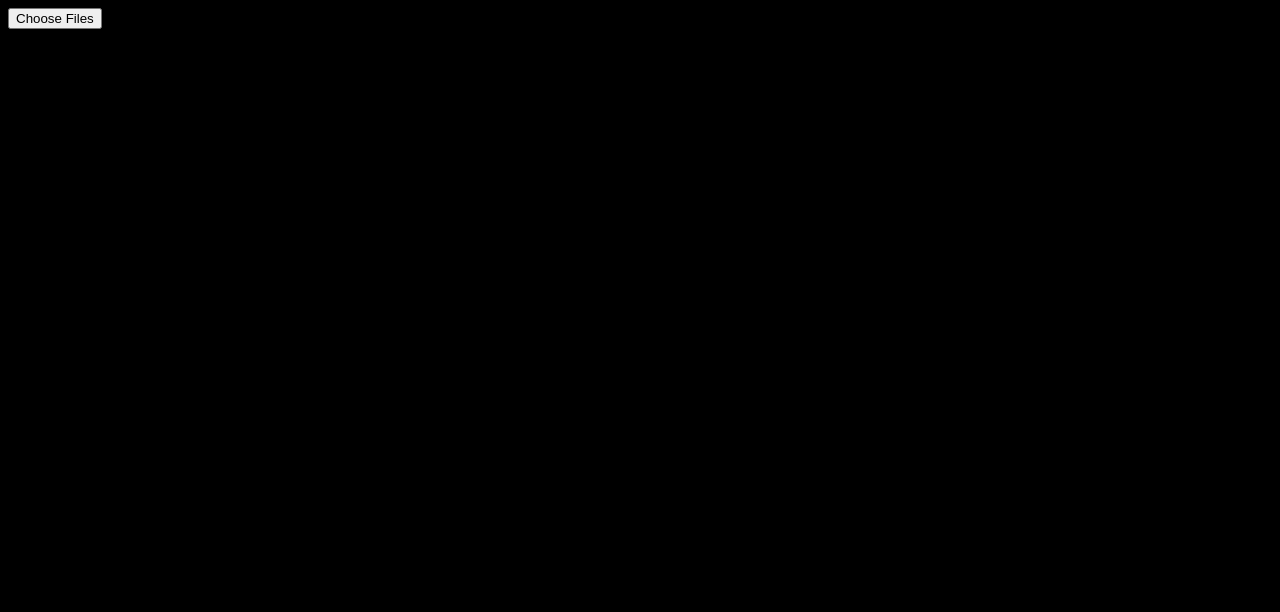
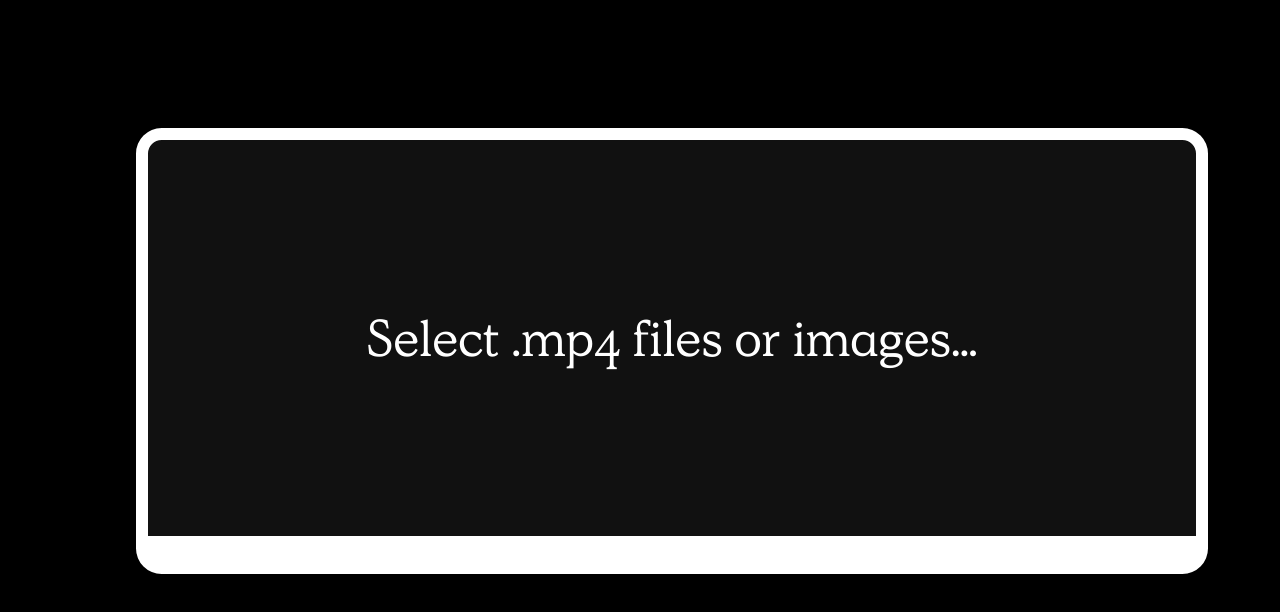
Before and after one commit to RandomStudio/random-openff-projector-2023-01-19, a website built with Vite: page index.html in a window 1280 px wide. Built offline with nearby package versions, Linux system fonts and the light colour scheme.

Commit message:
Production cleanup

```diff
--- a/index.html
+++ b/index.html
@@ -2,7 +2,7 @@
 <html lang="en">
   <head>
     <meta charset="UTF-8" />
-    <link rel="icon" type="image/svg+xml" href="/vite.svg" />
+    <link rel="icon" type="image/svg+xml" href="./vite.svg" />
     <meta name="viewport" content="width=device-width, initial-scale=1.0" />
     <title>OpenFF Loops and Repetition</title>
   </head>
@@ -14,7 +14,10 @@
       </h1>
       <h2 id="bottom-text"></h2>
     </div>
-    <input id="input" type="file" multiple />
-    <script type="module" src="/main.js"></script>
+    <label class="custom-file-upload">
+      <input id="input" type="file" multiple />
+      Select .mp4 files or images&hellip;
+    </label>
+    <script type="module" src="./main.js"></script>
   </body>
 </html>
--- a/main.js
+++ b/main.js
@@ -44,7 +44,6 @@ const loadImage = () => {
 
 const loadVideo = () => {
   const imported = allAssets[assetIndex].imported;
-  console.log(allAssets[assetIndex]);
   document.getElementById("bottom-text").innerText =
     getFilenameWithoutExtension(imported[0]);
 
@@ -55,7 +54,6 @@ const loadVideo = () => {
 };
 
 const tick = () => {
-  console.log("tick");
   const canvas = document.getElementById("canvas");
   const ctx = canvas.getContext("2d");
 
@@ -69,8 +67,6 @@ const tick = () => {
   const elementRatio = elementWidth / elementHeight;
   const drawWidth = Math.min(600, elementWidth);
   const drawHeight = drawWidth / elementRatio;
-
-  console.log("?");
 
   ctx.drawImage(
     elementToDraw,
@@ -114,6 +110,8 @@ const loadNextAsset = () => {
 };
 
 const setup = () => {
+  // Hide file input
+  document.getElementById("input").style.display = "none";
   document.getElementById("app").style.display = "block";
   loadNextAsset();
   setInterval(tick, 32);
--- a/style.css
+++ b/style.css
@@ -23,7 +23,6 @@
 #app {
   width: 1920px;
   height: 840px;
-  background: white;
   position: relative;
 }
 
@@ -76,3 +75,33 @@ h2 {
   color: white;
   mix-blend-mode: difference;
 }
+input[type="file"] {
+  display: none;
+}
+.custom-file-upload {
+  border: 1px solid #ccc;
+  display: inline-block;
+  padding: 6px 12px;
+  cursor: pointer;
+  background: black;
+  border: 1vw solid white;
+  border-bottom: 3vw solid white;
+  border-radius: 2vw;
+  color: white;
+  font-size: 4vw;
+  font-family: "Simula";
+  margin: 10vw;
+  width: 80vw;
+  height: calc(80vh - 20vw);
+  text-align: center;
+  display: flex;
+  align-items: center;
+  justify-content: center;
+  background: #111;
+}
+
+.custom-file-upload:hover {
+  color: #000;
+  background: #fff;
+  border-bottom: 1vw solid white;
+}
```
